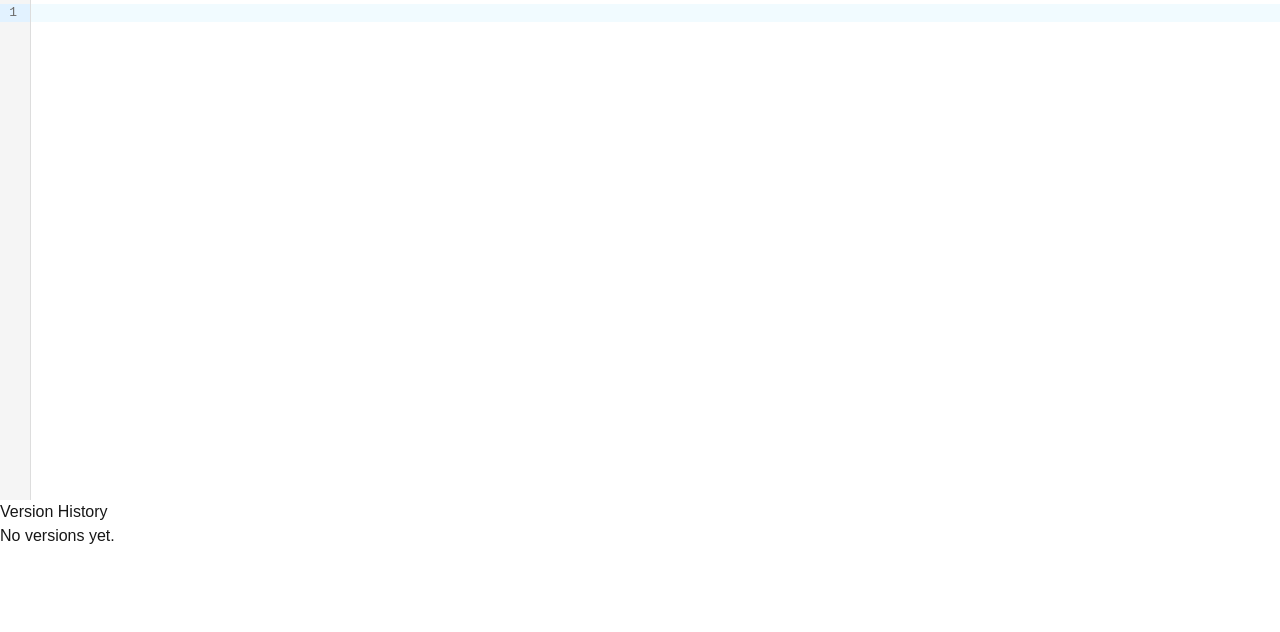
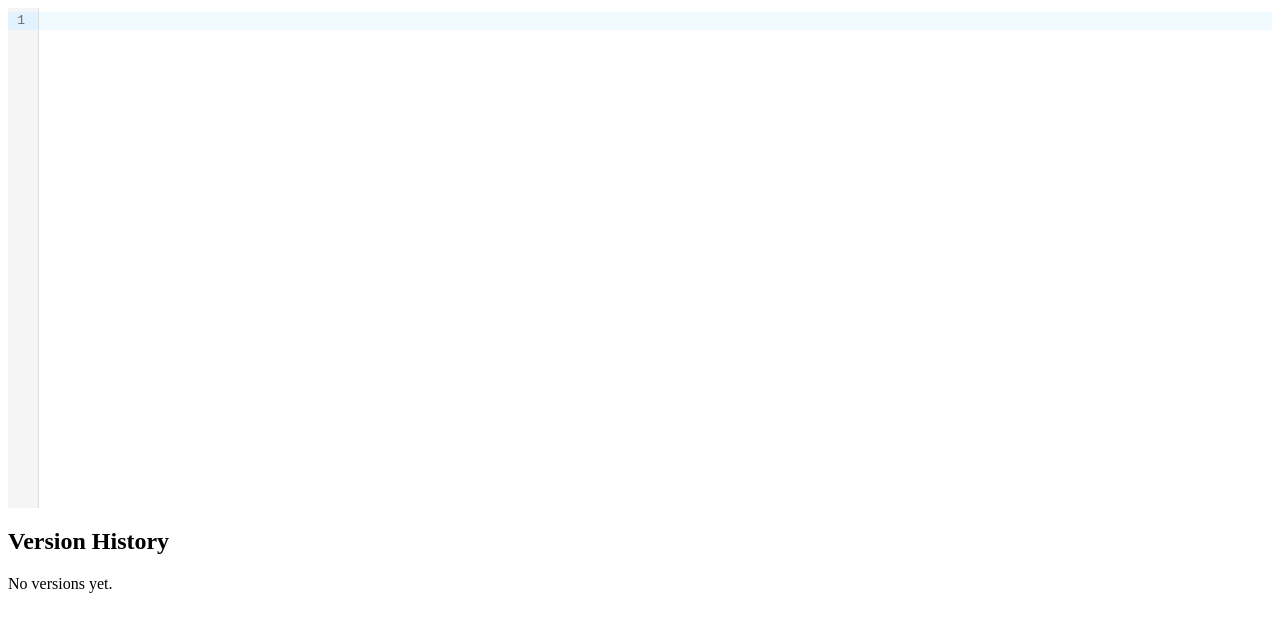
Before and after one commit to pchsd/sketchpad, a Next.js app: page / in a window 1280 px wide. Shown: the top 632 px of the page. Built offline with nearby package versions, Linux system fonts and the light colour scheme.

Commit message:
Migrate to use Next.js app router

```diff
--- /dev/null
+++ b/src/app/layout.tsx
@@ -0,0 +1,13 @@
+export default function RootLayout({
+  // Layouts must accept a children prop.
+  // This will be populated with nested layouts or pages
+  children,
+}: {
+  children: React.ReactNode
+}) {
+  return (
+    <html lang="en">
+      <body>{children}</body>
+    </html>
+  )
+}
--- a/src/pages/index.tsx
+++ b/src/app/page.tsx
@@ -1,3 +1,5 @@
+'use client'
+
 import { Sketchpad } from "@/components/Sketchpad";
 
 export default function App() {
--- a/src/pages/_app.tsx
+++ /dev/null
@@ -1,6 +0,0 @@
-import "@/styles/globals.css";
-import type { AppProps } from "next/app";
-
-export default function App({ Component, pageProps }: AppProps) {
-  return <Component {...pageProps} />;
-}
--- a/src/pages/_document.tsx
+++ /dev/null
@@ -1,13 +0,0 @@
-import { Html, Head, Main, NextScript } from "next/document";
-
-export default function Document() {
-  return (
-    <Html lang="en">
-      <Head />
-      <body className="antialiased">
-        <Main />
-        <NextScript />
-      </body>
-    </Html>
-  );
-}
```
Also changed, not shown: tsconfig.json (+23 -5 lines).
